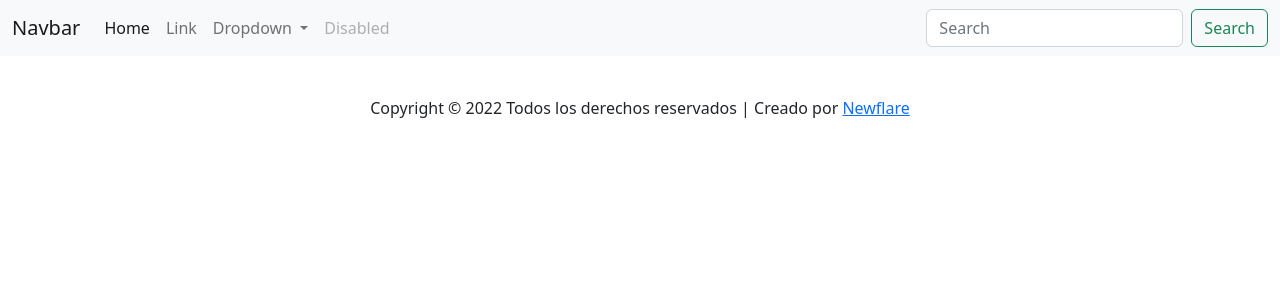
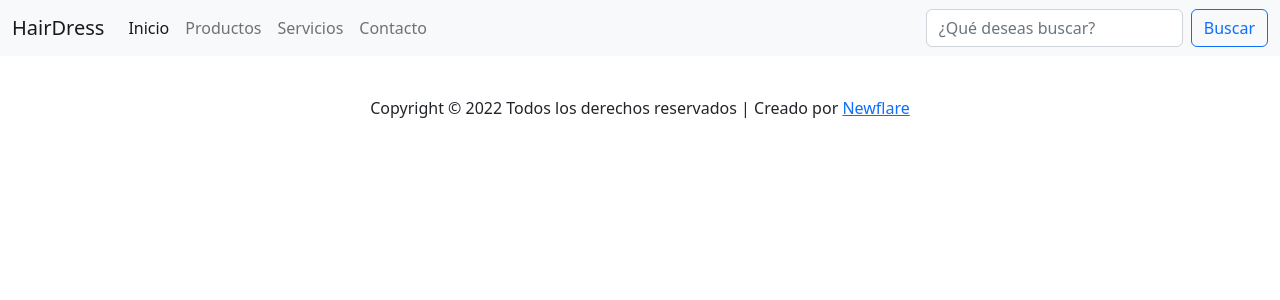
Before and after one commit to Newflaree/front-angular_hairdress, an Angular app: page / in a window 1280 px wide. Shown: the top 300 px of the page. Built offline with nearby package versions, Linux system fonts and the light colour scheme.

Commit message:
Implemented RouterModule on Navbar

```diff
--- a/src/app/shared/header/header.component.html
+++ b/src/app/shared/header/header.component.html
@@ -1,35 +1,29 @@
 <nav class="navbar navbar-expand-lg bg-light fixed-top">
   <div class="container-fluid">
-    <a class="navbar-brand" href="#">Navbar</a>
+    <a class="navbar-brand" routerLink="/">HairDress</a>
     <button class="navbar-toggler" type="button" data-bs-toggle="collapse" data-bs-target="#navbarSupportedContent" aria-controls="navbarSupportedContent" aria-expanded="false" aria-label="Toggle navigation">
       <span class="navbar-toggler-icon"></span>
     </button>
     <div class="collapse navbar-collapse" id="navbarSupportedContent">
+
+      <!-- Navbar -->
       <ul class="navbar-nav me-auto mb-2 mb-lg-0">
-        <li class="nav-item">
-          <a class="nav-link active" aria-current="page" href="#">Home</a>
-        </li>
-        <li class="nav-item">
-          <a class="nav-link" href="#">Link</a>
-        </li>
-        <li class="nav-item dropdown">
-          <a class="nav-link dropdown-toggle" href="#" role="button" data-bs-toggle="dropdown" aria-expanded="false">
-            Dropdown
+        <li class="nav-item" *ngFor="let mItem of menuItems">
+          <a
+            class="nav-link"
+            [routerLink]="mItem.url"
+            routerLinkActive="active"
+            [routerLinkActiveOptions]="{ exact: true }"
+          >
+            {{ mItem.name }}
           </a>
-          <ul class="dropdown-menu">
-            <li><a class="dropdown-item" href="#">Action</a></li>
-            <li><a class="dropdown-item" href="#">Another action</a></li>
-            <li><hr class="dropdown-divider"></li>
-            <li><a class="dropdown-item" href="#">Something else here</a></li>
-          </ul>
-        </li>
-        <li class="nav-item">
-          <a class="nav-link disabled">Disabled</a>
         </li>
       </ul>
+      <!-- Navbar -->
+
       <form class="d-flex" role="search">
-        <input class="form-control me-2" type="search" placeholder="Search" aria-label="Search">
-        <button class="btn btn-outline-success" type="submit">Search</button>
+        <input class="form-control me-2" type="search" placeholder="¿Qué deseas buscar?" aria-label="Search">
+        <button class="btn btn-outline-primary" type="submit">Buscar</button>
       </form>
     </div>
   </div>
--- a/src/app/shared/header/header.component.ts
+++ b/src/app/shared/header/header.component.ts
@@ -6,6 +6,25 @@ import { Component, OnInit } from '@angular/core';
   styleUrls: ['./header.component.css']
 })
 export class HeaderComponent implements OnInit {
+  public menuItems = [
+    {
+      name: 'Inicio',
+      url: '/'
+    },
+    {
+      name: 'Productos',
+      url: 'products'
+    },
+    {
+      name: 'Servicios',
+      url: 'services'
+    },
+    {
+      name: 'Contacto',
+      url: 'contact'
+    }
+  ]
+
 
   constructor() { }
 
--- a/src/app/shared/shared.module.ts
+++ b/src/app/shared/shared.module.ts
@@ -1,5 +1,6 @@
 import { NgModule } from '@angular/core';
 import { CommonModule } from '@angular/common';
+import { RouterModule } from '@angular/router';
 // Components
 import { HeaderComponent } from './header/header.component';
 import { FooterComponent } from './footer/footer.component';
@@ -16,7 +17,8 @@ import { FooterComponent } from './footer/footer.component';
     FooterComponent
   ],
   imports: [
-    CommonModule
+    CommonModule,
+    RouterModule
   ]
 })
 export class SharedModule { }
```
